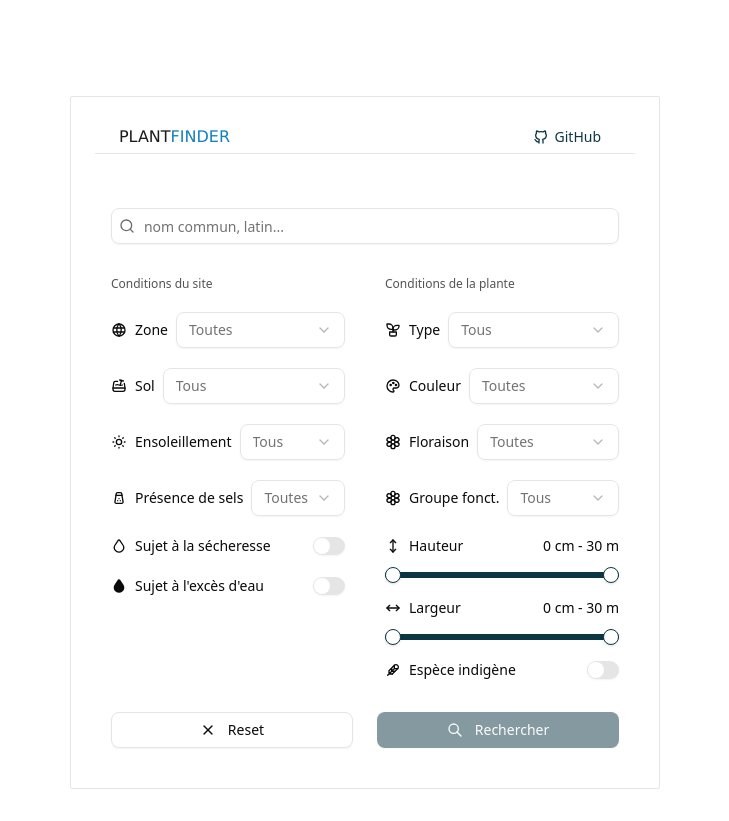
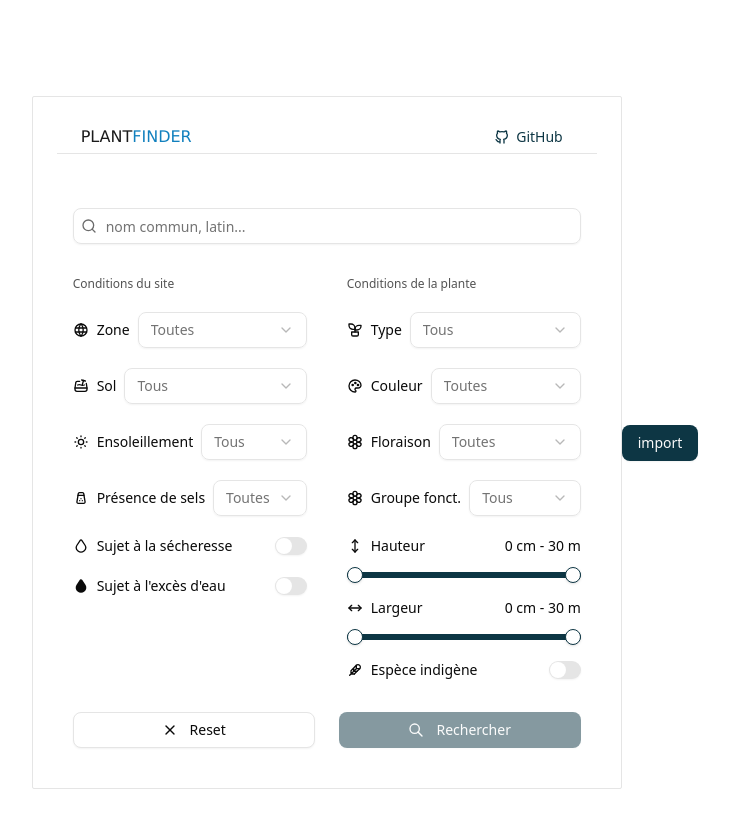
Before and after one commit to droda59/plantwise.web, a Next.js app: page / in a window 1280 px wide. Shown: the whole page, without its empty margins (275-1004 px from the left). Built offline with nearby package versions, Linux system fonts and the light colour scheme.

Commit message:
Made the native return naturalized

```diff
--- a/src/lib/plantFactory.ts
+++ b/src/lib/plantFactory.ts
@@ -11,7 +11,8 @@ export class PlantFactory {
             zone: data.zone,
             soil: Array.isArray(data.soil) ? data.soil : (data.soil ? [data.soil] : []),
             sun: Array.isArray(data.sun) ? data.sun : (data.sun ? [data.sun] : []),
-            isNative: Boolean(data.isNative),
+            isNative: data.native === 'i',
+            isNaturalized: data.native === 'n',
             droughtTolerant: data.droughtTolerant ? Boolean(data.droughtTolerant) : undefined,
             floodTolerant: data.floodTolerant ? Boolean(data.floodTolerant) : undefined,
             height: Number(data.height) || 0,
--- a/src/pages/index.tsx
+++ b/src/pages/index.tsx
@@ -3,11 +3,12 @@
 import React from 'react';
 import { useRouter } from 'next/navigation';
 
-import { createSearchParams } from '@/api/plant-api';
+import { createSearchParams, plantApiInstance } from '@/api/plant-api';
 import { SiteHeader } from "@/components/site-header"
 import { Card, CardContent, CardHeader } from "@/components/ui/card";
 import { PlantFilters } from '@/components/plant-filters';
 import { Filters } from '@/types/filters';
+import { Button } from '@/components/ui/button';
 
 export default function Home() {
     const router = useRouter();
@@ -30,6 +31,9 @@ export default function Home() {
                         <PlantFilters onApplyFilters={applyFilters} />
                     </CardContent>
                 </Card>
+                <Button style={{ display: 'initial' }} className="flex-col grow" type="submit" onClick={() => plantApiInstance.importPlants()}>
+import
+                </Button>
             </main>
         </div>
     );
--- a/src/pages/plant/[code].tsx
+++ b/src/pages/plant/[code].tsx
@@ -139,6 +139,9 @@ export default function Page({ params }) {
                             {plant.isNative && (
                                 <Badge className="ml-1 bg-emerald-100 text-emerald-700 rounded-xs">Indigène</Badge>
                             )}
+                            {plant.isNaturalized && (
+                                <Badge className="ml-1 bg-amber-100 text-amber-700 rounded-xs">Naturalisé</Badge>
+                            )}
                         </div>
                         <div className='text-sm text-muted-foreground grid grid-cols-2 mt-2'>
                             <div className='flex-col'>
--- a/src/types/plant.ts
+++ b/src/types/plant.ts
@@ -14,6 +14,7 @@ export interface Plant {
     soil: Array<'sablonneux' | 'limoneux' | 'argileux' | 'riche' | 'pauvre' | 'acide' | 'alcalin' | 'organique' | 'tourbeux' | 'loam argileux' | 'loam sablonneux' | 'humifère' | 'graveleux'>;
     sun: Array<'plein-soleil' | 'mi-ombre' | 'ombre'>;
     isNative: boolean;
+    isNaturalized: boolean;
     droughtTolerant?: boolean;
     floodTolerant?: boolean;
     height?: number; // m (approx)
```
